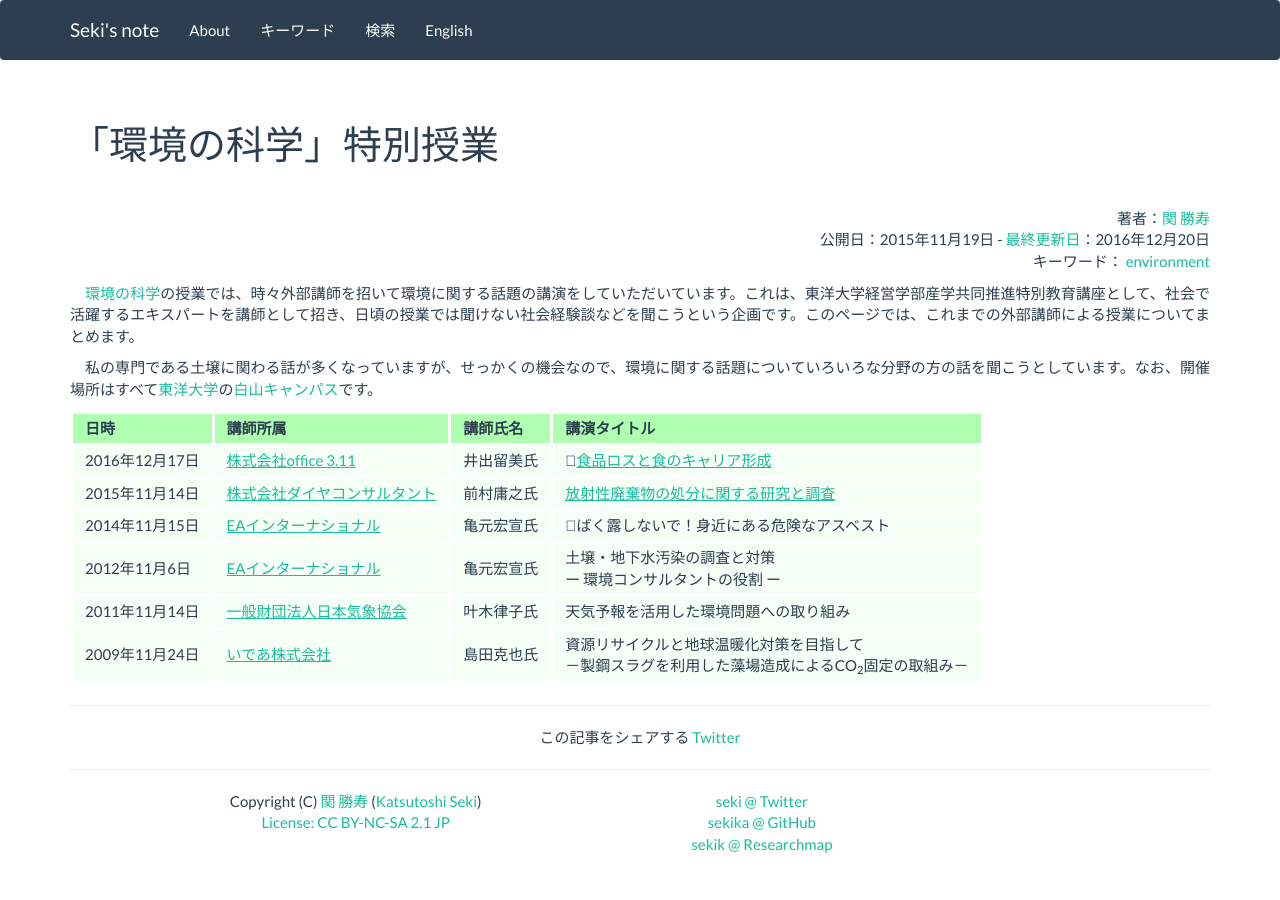
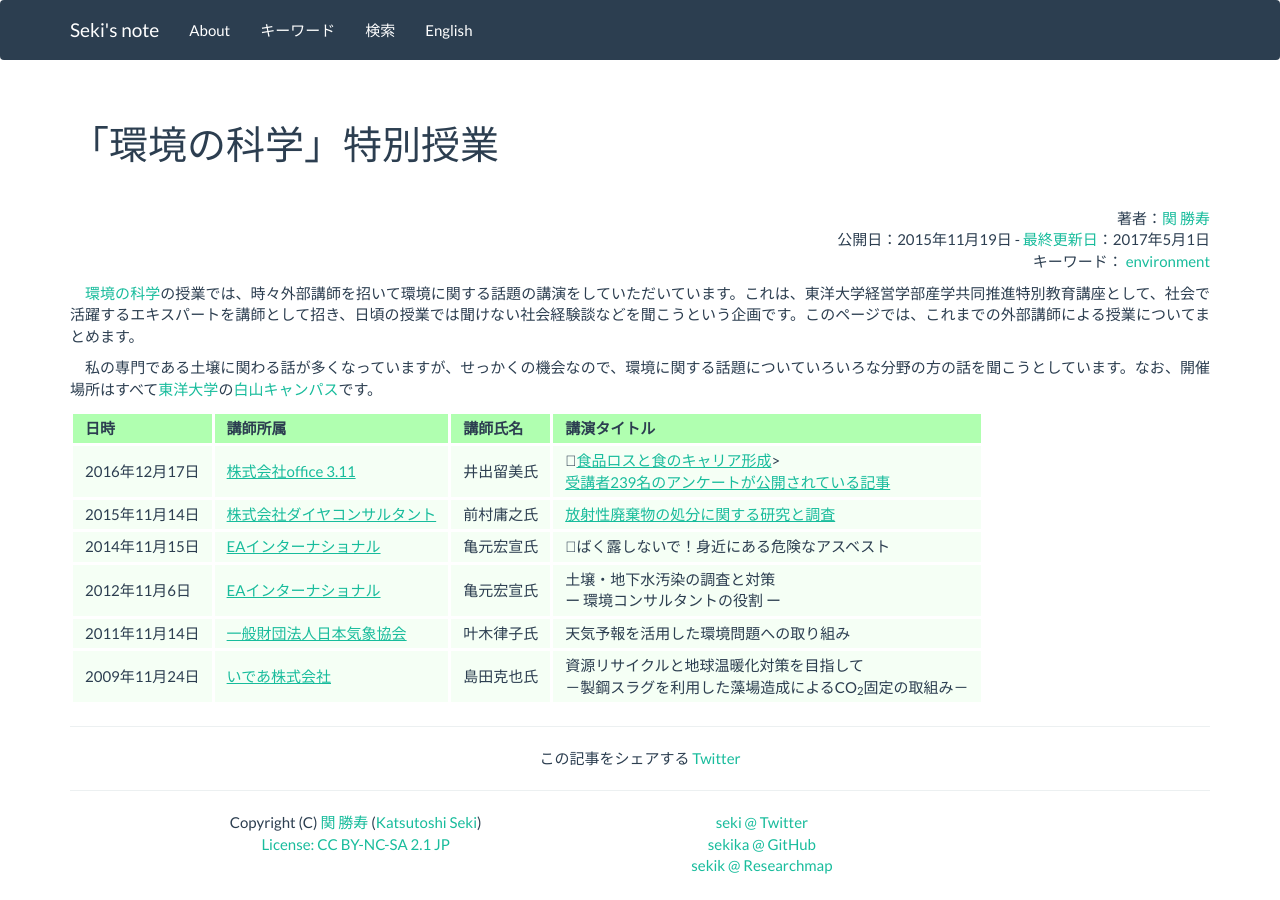
Before and after one commit to sekika/sekika.github.io, a Jekyll site: the page built from _posts/2015-11-19-special-lecture.md, in a window 1280 px wide. Built offline with Jekyll 4.4.1, drawn with Linux system fonts in a browser that asks for light colours; nearby versions of some CDN libraries; comment, search, counter and statistics services are not loaded.

Commit message:
井出さんの記事

```diff
--- a/_posts/2015-11-19-special-lecture.md
+++ b/_posts/2015-11-19-special-lecture.md
@@ -2,7 +2,7 @@
 layout: post
 title: 「環境の科学」特別授業
 date: 2015-11-19 14:34:37 +0000
-update: 2016-12-20 07:11:41 +0000
+update: 2017-05-01 14:55:01 +0000
 tag: environment
 ---
 [環境の科学](http://www2.toyo.ac.jp/~seki_k/kankyo.html)の授業では、時々外部講師を招いて環境に関する話題の講演をしていただいています。これは、東洋大学経営学部産学共同推進特別教育講座として、社会で活躍するエキスパートを講師として招き、日頃の授業では聞けない社会経験談などを聞こうという企画です。このページでは、これまでの外部講師による授業についてまとめます。
@@ -11,7 +11,7 @@ tag: environment
 
 |日時 |講師所属 |講師氏名 |講演タイトル |
 |-----+---------+----------+---------------|
-|2016年12月17日 |[株式会社office 3.11](http://www.office311.jp/) |井出留美氏 |􏰀[食品ロスと食のキャリア形成](https://www.facebook.com/toyo.kaifa/posts/1032824376844890)|
+|2016年12月17日 |[株式会社office 3.11](http://www.office311.jp/) |井出留美氏 |􏰀[食品ロスと食のキャリア形成](https://www.facebook.com/toyo.kaifa/posts/1032824376844890)><br>[受講者239名のアンケートが公開されている記事](https://news.yahoo.co.jp/byline/iderumi/20170501-00070394/)|
 |2015年11月14日 |[株式会社ダイヤコンサルタント](http://www.diaconsult.co.jp/) |前村庸之氏 |[放射性廃棄物の処分に関する研究と調査](https://www.facebook.com/toyo.kaifa/posts/763685013758829?pnref=story) |
 |2014年11月15日 |[EAインターナショナル](http://www.ea-intl.com/) |亀元宏宣氏 |􏰀ばく露しないで！身近にある危険なアスベスト|
 |2012年11月6日 |[EAインターナショナル](http://www.ea-intl.com/) |亀元宏宣氏 |土壌・地下水汚染の調査と対策<br />ー 環境コンサルタントの役割 ー|
```
